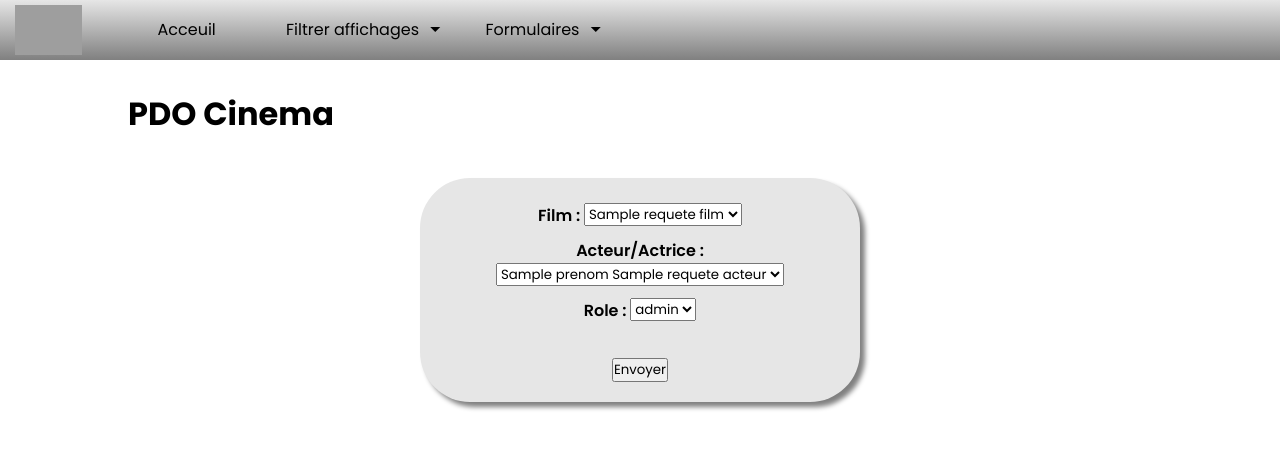
After one commit to JeanNoLimit/appli_cinema, a PHP site: the page made by view/formulaireCasting.php in a window 1280 px wide. The commit adds this page. Shown: the top 449 px of the page. Run offline with PHP 8.4, Linux system fonts and the light colour scheme; the template is opened without the code that fills it: most values are stand-ins (such as "Sample title", 1, 10 or a date in 2020); grey boxes are pictures that could not be loaded.

Commit message:
Création de la vue formulaireCasting

```diff
--- a/index.php
+++ b/index.php
@@ -36,5 +36,6 @@ elseif(isset($_GET["action"])){
         case "formulairePersonne" : $ctrlCinema->formulairePersonne(); break;
         case "formulaireFilm" : $ctrlCinema->formulaireFilm(); break;
         case "formulaireRole" : $ctrlCinema->formulaireRole();break;
+        case "forumlaireCasting" : $ctrlCinema->formulaireCasting();break;
     }
 }
--- /dev/null
+++ b/view/formulaireCasting.php
@@ -0,0 +1,43 @@
+<?php ob_start(); ?>
+
+<div class="formulaire">
+    <form action="" method="get">
+    <!-- Liste des films -->
+    <div>
+        <label for="film" class="label">Film : </label>
+            <select name="id_film" id="film">
+                <?php foreach($requete_film->fetchAll() as $film){?>
+                    <option value="<?=$film['id_film']?>"><?=$film['titre']?></option>
+                <?php } ?>
+            </select>
+    </div>
+    <!-- Liste des acteurs  -->
+    <div>
+        <label for="acteur" class="label">Acteur/Actrice : </label>
+            <select name="id_acteur" id="acteur">
+                <?php foreach($requete_acteur->fetchAll() as $acteur){?>
+                    <option value="<?=$acteur['id_acteur']?>"><?=$acteur['prenom']?> <?=$acteur['nom']?></option>
+                <?php } ?>
+            </select>
+    </div>
+
+    <div>
+        <label for="role" class="label">Role : </label>
+            <select name="id_role" id="role">
+                <?php foreach($requete_role->fetchAll() as $role){?>
+                    <option value="<?=$role['id_role']?>"><?=$role['nom_role']?></option>
+                <?php } ?>
+            </select>
+    </div>
+
+       <button type="submit" name="submit">Envoyer</button>
+
+    </form>
+</div>
+
+<?php
+$titre="Formulaire Casting";
+$titre_secondaire="";
+$contenu=ob_get_clean();
+require "view/template.php";
+?>
--- a/view/template.php
+++ b/view/template.php
@@ -32,7 +32,7 @@
                             <li><a href="/appli_cinema/index.php?action=formulairePersonne">Nouveau Réalisateur/acteur</a></li>
                             <li><a href="/appli_cinema/index.php?action=formulaireFilm">Nouveau film</a></li>
                             <li><a href="/appli_cinema/index.php?action=formulaireRole">Nouveau rôle</a></li>
-                            <li><a href="#">Nouveau casting</a></li>
+                            <li><a href="/appli_cinema/index.php?action=forumlaireCasting">Nouveau casting</a></li>
                         </ul>
                     </li>
             </div>
```
Also changed, not shown: controller/CinemaController.php (+21 -0 lines).
